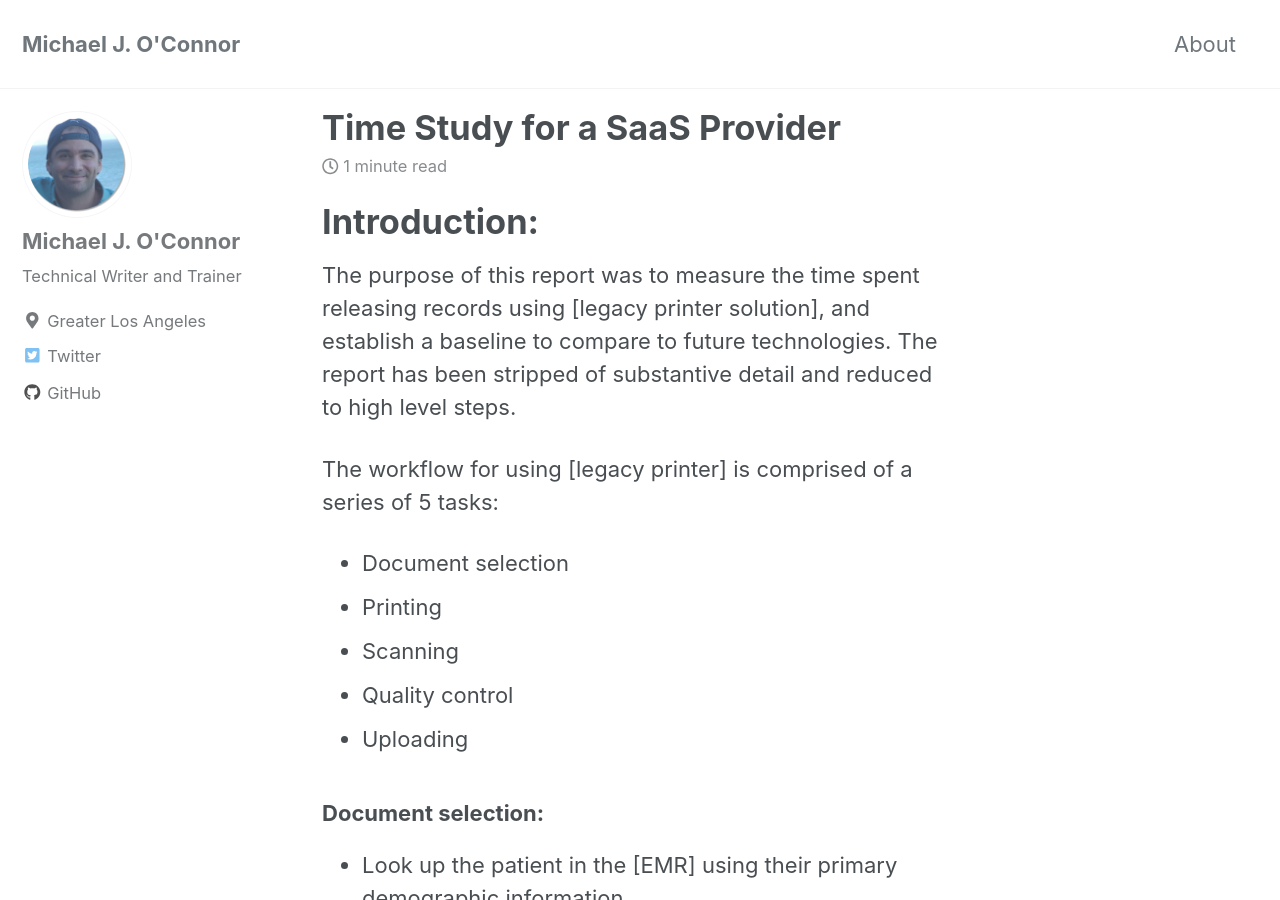
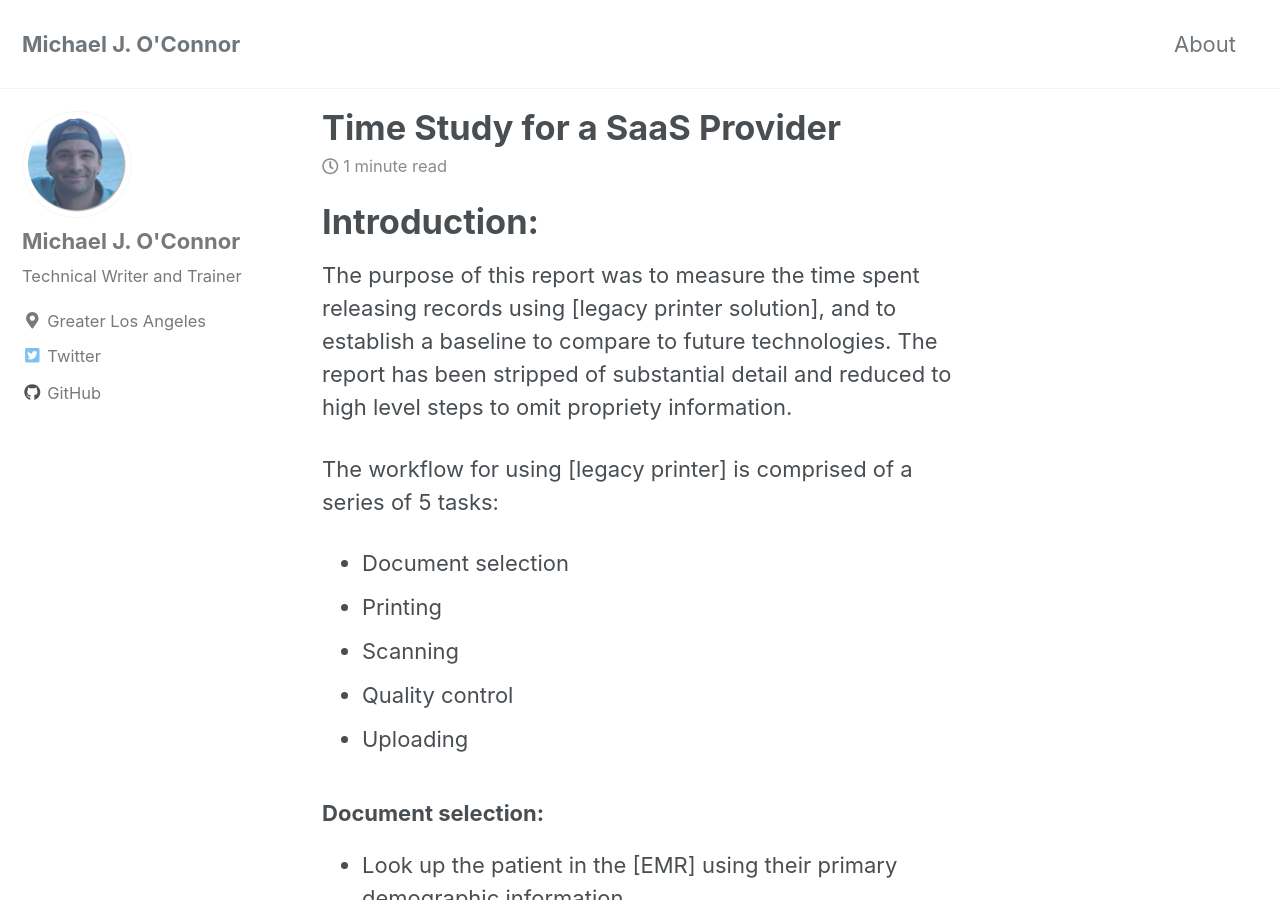
Before and after one commit to mike-joseph-oconnor/mike-joseph-oconnor.github.io, a Jekyll site: the page built from _posts/2018-07-02-time-study-for-a-saas-provider.md, in a window 1280 px wide and 900 px high. Built offline with Jekyll 4.4.1, drawn with Linux system fonts in a browser that asks for light colours; cached includes are drawn as plain includes; nearby versions of some CDN libraries; some of the changed text lies outside the part shown.

```diff
--- a/_posts/2018-07-02-time-study-for-a-saas-provider.md
+++ b/_posts/2018-07-02-time-study-for-a-saas-provider.md
@@ -6,7 +6,10 @@ mathjax:  "true"
 ---
 
 <h1>Introduction:</h1>
-The purpose of this report was to measure the time spent releasing records using [legacy printer solution], and establish a baseline to compare to future technologies. The report has been stripped of substantive detail and reduced to high level steps.
+The purpose of this report was to measure the time spent releasing records using [legacy
+printer solution], and to establish a baseline to compare to future technologies. The report has
+been stripped of substantial detail and reduced to high level steps to omit propriety
+information.
 
 The workflow for using [legacy printer] is comprised of a series of 5 tasks:
   - Document selection
```
Also changed, not shown: _posts/2018-06-30-sop-for-a-saas-vendor.md (+1 -1 lines).
